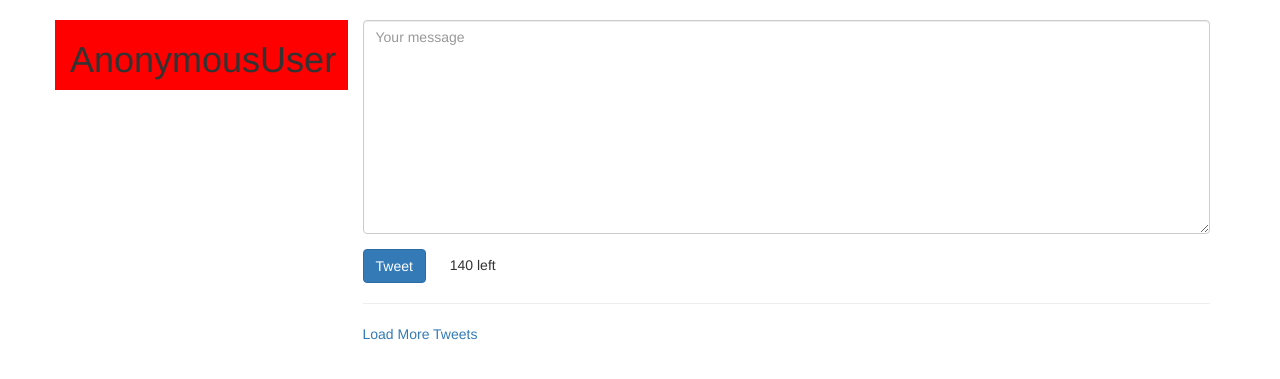
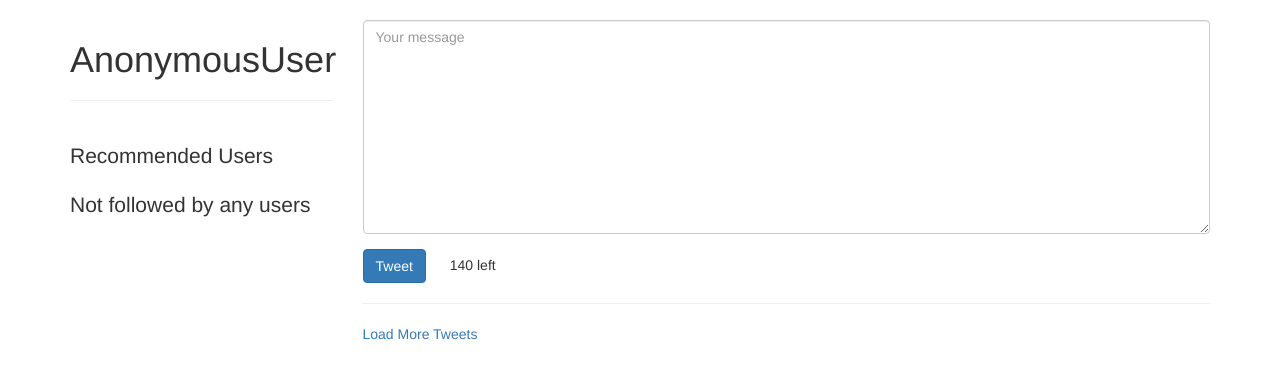
Before and after one commit to patriciachunk/Tweetme, a Django app: page / in a window 1280 px wide. Shown: the part 52-431 px from the top of the page. Run offline with Django 3.2, Linux system fonts and the light colour scheme; data that the repository does not hold is empty; parts of the project's set-up code (start-up, migrations or seed data) failed here and were passed over; some libraries are stand-ins or nearby versions.

Commit message:
Recommended users & custom template tags.

```diff
--- /dev/null
+++ b/src/accounts/templates/accounts/snippets/recommend.html
@@ -0,0 +1,5 @@
+{% for profile in recommended %}
+<a href='/{{ profile.user.username }}'>{{ profile.user.username }}</a><br/>
+{% empty %}
+<p class='lead'>Not followed by any users</p>
+{% endfor %}
--- a/src/accounts/templates/accounts/user_detail.html
+++ b/src/accounts/templates/accounts/user_detail.html
@@ -36,6 +36,7 @@ $(document).ready(function(){
     {% empty %}
     <h4>Not followed by any users</h4>
     {% endfor %}
+    <hr/>
   </div>
   <div class ='col-sm-9 col-xs-12' >
     <h1>Tweets</h1>
--- /dev/null
+++ b/src/accounts/templatetags/recommended.py
@@ -0,0 +1,37 @@
+from django import template
+from django.contrib.auth import get_user_model
+
+from accounts.models import UserProfile
+
+register = template.Library()
+
+
+User = get_user_model()
+
+@register.inclusion_tag("accounts/snippets/recommend.html")
+def recommended(user):
+    if isinstance(user, User):
+        qs = UserProfile.objects.recommended(user)
+        return {"recommended": qs}
+
+
+
+
+# from django.contrib.auth import get_user_model
+# from django import template
+# from django.template.loader import get_template
+# from django.utils.safestring import mark_safe
+
+# from accounts.models import UserProfile
+# register = template.Library()
+
+# User = get_user_model()
+# @register.simple_tag(is_safe=True)
+# def recommended(user):
+#     if isinstance(user, User):
+#         template = get_template("accounts/snippets/recommeded.html")
+#         context = {"recommended": UserProfile.objects.recommended(user)}
+#         data = template.render(context=context)
+#         content = mark_safe(data) # or @register.filter(is_safe=True)
+#         return content
+#     return ""
--- a/src/accounts/views.py
+++ b/src/accounts/views.py
@@ -24,6 +24,8 @@ class UserDetailView(DetailView):
         context = super(UserDetailView, self).get_context_data(*args, **kwargs)
         following = UserProfile.objects.is_following(self.request.user, self.get_object())
         context['following'] = following
+        context['recommended'] = UserProfile.objects.recommended(self.request.user)
+
         return context
 
 class UserFollowView(View):
--- a/src/tweets/templates/tweets/tweet_list.html
+++ b/src/tweets/templates/tweets/tweet_list.html
@@ -1,4 +1,5 @@
 {% extends "base.html" %}
+{% load recommended %}
 
 <style>
 #tweet-container {
@@ -22,8 +23,12 @@ $(document).ready(function(){
 
 
 <div class='row'>
-  <div class='col-sm-3 col-xs-12' style='background-color:red;'>
+  <div class='col-sm-3 col-xs-12'>
     <h1>{{ request.user }}</h1>
+    <hr/>
+    <br/>
+    <p class='lead'>Recommended Users</p>
+    {% recommended request.user %}
   </div>
   <div class='col-sm-9 '>
     {% if not request.GET.q %}
```
Also changed, not shown: src/accounts/models.py (+7 -0 lines), src/accounts/templatetags/__init__.py (added).
